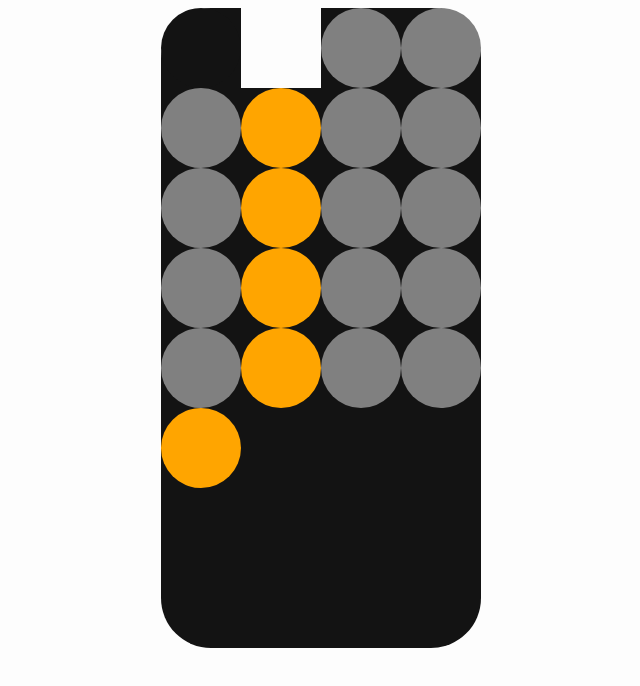
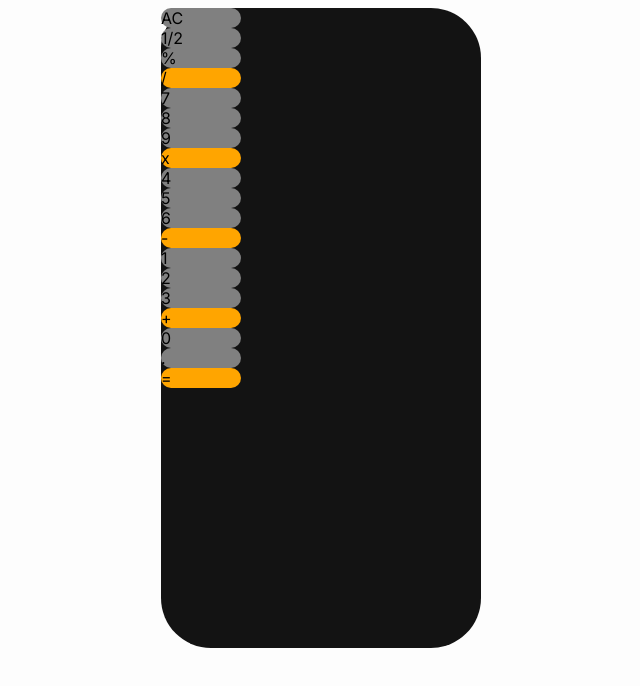
Before and after one commit to khalidhersi/Calculator, a plain HTML site: page index.html in a window 1280 px wide. Shown: the whole page, without its empty margins (319-959 px from the left). Drawn offline with Linux system fonts and the light colour scheme.

Commit message:
working on grid layout

```diff
--- a/index.html
+++ b/index.html
@@ -16,47 +16,26 @@
         <!--calculator-->
         <div class="calculator-container">
             <div class="answer-bar" id="black__spacr">
-            </div>
-            <div class="naswer-bar" id="answer__box">
-            </div>
-            <div class="numbers" id="AC">
-            </div>
-            <div class="numbers" id="fractions">
-            </div>
-            <div class="numbers" id="percentage">
-            </div>
-            <div class="grid__items" id="divide">
-            </div>
-            <div class="numbers" id="7">
-            </div>
-            <div class="numbers" id="8">
-            </div>
-            <div class="numbers" id="9">
-            </div>
-            <div class="grid__items" id="times">
-            </div>
-            <div class="numbers" id="4">
-            </div>
-            <div class="numbers" id="5">
-            </div>
-            <div class="numbers" id="6">
-            </div>
-            <div class="grid__items" id="minus">
-            </div>
-            <div class="numbers" id="1">
-            </div>
-            <div class="numbers" id="2">
-            </div>
-            <div class="numbers" id="3">
-            </div>
-            <div class="grid__items" id="add">
-            </div>
-            <div class="numbers" id="0">
-            </div>
-            <div class="numbers" id="point">
-            </div>
-            <div class="grid__items" id="equals">
-            </div>
+            <div class="answer-bar" id="answer__box">
+            <div class="numbers" id="AC">AC</div>
+            <div class="numbers" id="fractions">1/2</div>
+            <div class="numbers" id="percentage">%</div>
+            <div class="grid__items" id="divide">/</div>
+            <div class="numbers" id="7">7</div>
+            <div class="numbers" id="8">8</div>
+            <div class="numbers" id="9">9</div>
+            <div class="grid__items" id="times">x</div>
+            <div class="numbers" id="4">4</div>
+            <div class="numbers" id="5">5</div>
+            <div class="numbers" id="6">6</div>
+            <div class="grid__items" id="minus">-</div>
+            <div class="numbers" id="1">1</div>
+            <div class="numbers" id="2">2</div>
+            <div class="numbers" id="3">3</div>
+            <div class="grid__items" id="add">+</div>
+            <div class="numbers" id="0">0</div>
+            <div class="numbers" id="point">.</div>
+            <div class="grid__items" id="equals">=</div>
         </div>
     </main>
 </body>
```
